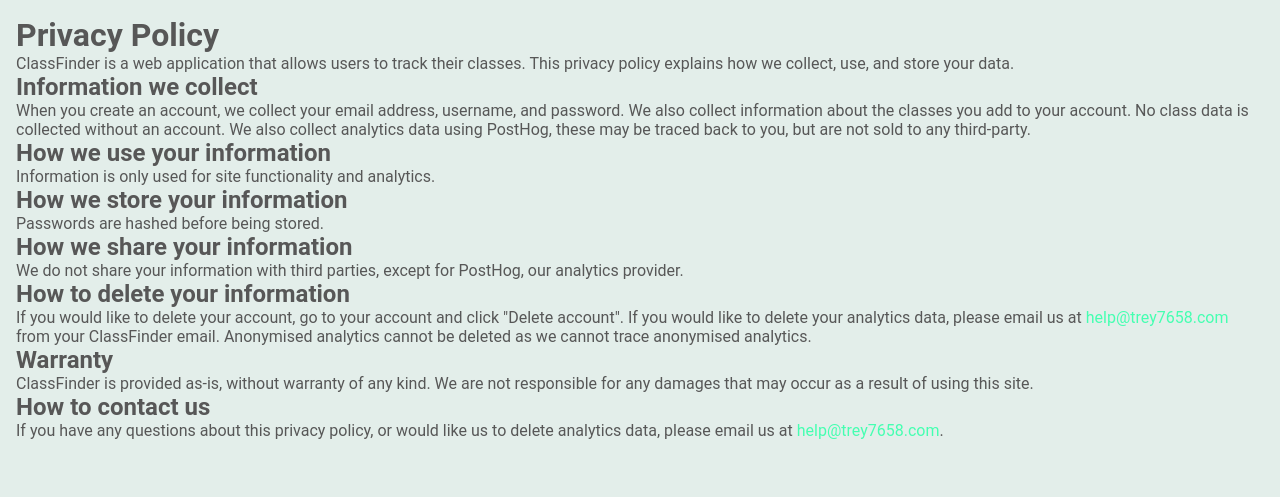
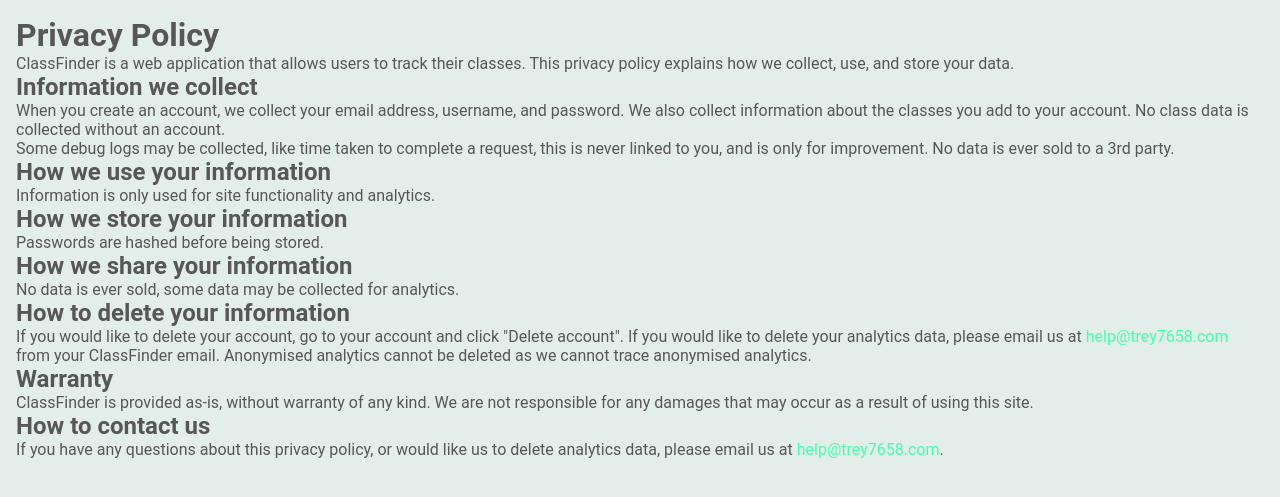
Before and after one commit to EvanZuk/ClassFinder, a Flask app: template app/templates/privacy.html in a window 1280 px wide. Shown: the part 51-548 px from the top of the page. Run offline with Flask 3, Linux system fonts and the light colour scheme; the template is opened without the code that fills it, so the values that code supplies are empty.

Commit message:
Update privacy policy

```diff
--- a/app/templates/privacy.html
+++ b/app/templates/privacy.html
@@ -12,13 +12,14 @@
         <h1>Privacy Policy</h1>
         <p>ClassFinder is a web application that allows users to track their classes. This privacy policy explains how we collect, use, and store your data.</p>
         <h2>Information we collect</h2>
-        <p>When you create an account, we collect your email address, username, and password. We also collect information about the classes you add to your account. No class data is collected without an account. We also collect analytics data using PostHog, these may be traced back to you, but are not sold to any third-party.</p>
+        <p>When you create an account, we collect your email address, username, and password. We also collect information about the classes you add to your account. No class data is collected without an account.</p>
+        <p>Some debug logs may be collected, like time taken to complete a request, this is never linked to you, and is only for improvement. No data is ever sold to a 3rd party.</p>
         <h2>How we use your information</h2>
         <p>Information is only used for site functionality and analytics.</p>
         <h2>How we store your information</h2>
         <p>Passwords are hashed before being stored. </p>
         <h2>How we share your information</h2>
-        <p>We do not share your information with third parties, except for PostHog, our analytics provider.</p>
+        <p>No data is ever sold, some data may be collected for analytics.</p>
         <h2>How to delete your information</h2>
         <p>If you would like to delete your account, go to your account and click "Delete account". If you would like to delete your analytics data, please email us at <a href="mailto:help@trey7658.com?subject=ClassFinder%3A%20Deletion%20request%20for%20%3Cusername%3E&body=I%20would%20like%20the%20data%20for%20%3Cschool%20email%3E%20to%20be%20deleted%20from%20ClassFinder.">help@trey7658.com</a> from your ClassFinder email. Anonymised analytics cannot be deleted as we cannot trace anonymised analytics.</p>
         <h2>Warranty</h2>
```
